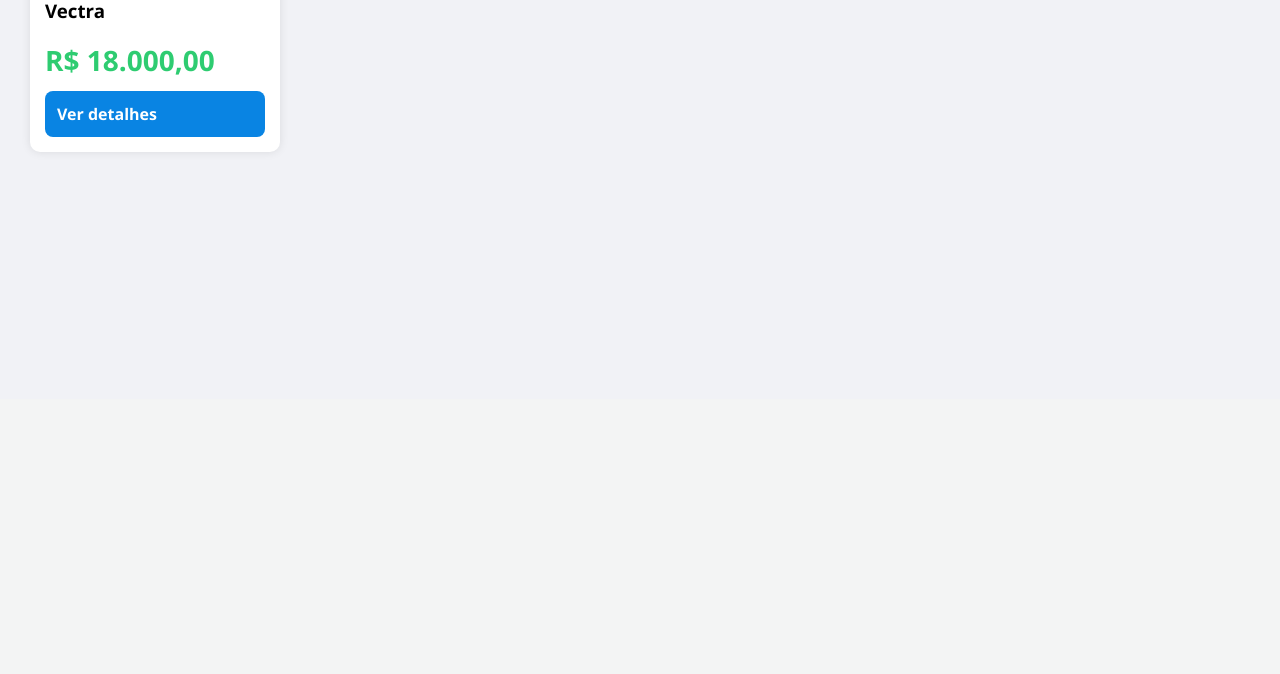
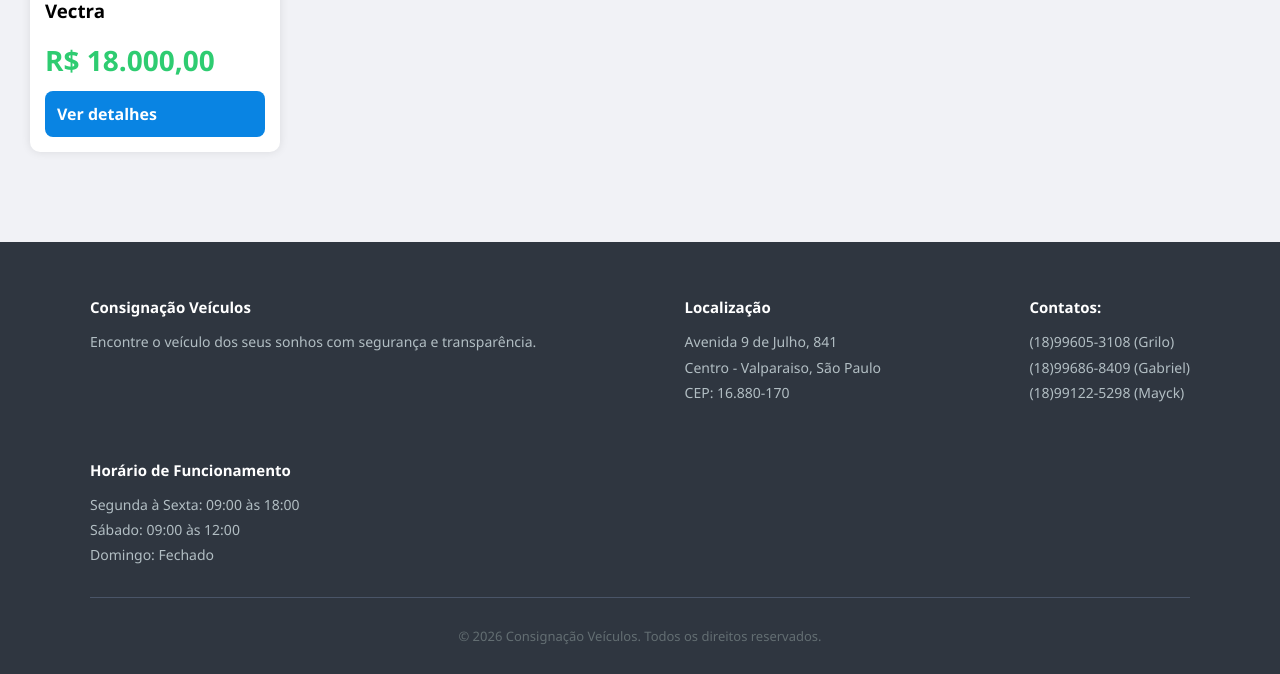
Before and after one commit to HiagoRayuan/PI_Site_de_Consignacao_de_Veiculos, a Flask app: page / in a window 1280 px wide. Shown: the part 401-1075 px from the top of the page. Before the commit the page ends 554 px from the top, so only its background shows below. Run offline with Flask 3, Linux system fonts and the light colour scheme; data comes from the database, SQL or seed files in the repository; some libraries are stand-ins or nearby versions.

Commit message:
Adicionado rodapé em todas as páginas.

```diff
--- a/static/css/style.css
+++ b/static/css/style.css
@@ -370,3 +370,36 @@ input[type='file']::file-selector-button {
 input[type="file"]::file-selector-button:hover {
     background: #74b9ff;
 }
+footer {
+    background: #2f3640;
+    color: #dfe6e9;
+    margin-top: 60px;
+    padding: 40px 30px 0px 30px;
+}
+.footer-content {
+    display: flex;
+    flex-wrap: wrap;
+    gap: 40px;
+    justify-content: space-between;
+    max-width: 1100px;
+    margin: 0 auto;
+    padding-bottom: 30px;
+    border-bottom: 1px solid #4a5568;
+}
+.footer-section h3 {
+    color: white;
+    margin-bottom: 12px;
+    font-size: 15px;
+}
+.footer-content p {
+    font-size: 14px;
+    line-height: 1.8;
+    color: #b2bec3;
+    margin: 0;
+}
+.footer-bottom {
+    text-align: center;
+    padding: 16px;
+    font-size: 13px;
+    color: #636e72;
+}
--- a/templates/base.html
+++ b/templates/base.html
@@ -46,6 +46,37 @@
         {% endwith %}
         {% block content %}{% endblock %}
     </div>
+
+    <footer>
+        <div class="footer-content">
+            <div class="footer-section">
+                <h3>Consignação Veículos</h3>
+                <p>Encontre o veículo dos seus sonhos com segurança e transparência.</p>
+            </div>
+            <div class="footer-section">
+                <h3>Localização</h3>
+                <p>Avenida 9 de Julho, 841</p>
+                <p>Centro - Valparaiso, São Paulo</p>
+                <p>CEP: 16.880-170</p>
+            </div>
+            <div class="footer-section">
+                <h3>Contatos:</h3>
+                <p>(18)99605-3108 (Grilo)</p>
+                <p>(18)99686-8409 (Gabriel)</p>
+                <p>(18)99122-5298 (Mayck)</p>
+            </div>
+            <div class="footer-section">
+                <h3>Horário de Funcionamento</h3>
+                <p>Segunda à Sexta: 09:00 às 18:00</p>
+                <p>Sábado: 09:00 às 12:00</p>
+                <p>Domingo: Fechado</p>
+            </div>
+        </div>
+        <div class="footer-bottom">
+            <p>&copy; 2026 Consignação Veículos. Todos os direitos reservados.</p>
+        </div>
+    </footer>
+
     <script>
         document.addEventListener("DOMContentLoaded", function () {
             const telefone = document.getElementById("telefone");
```
